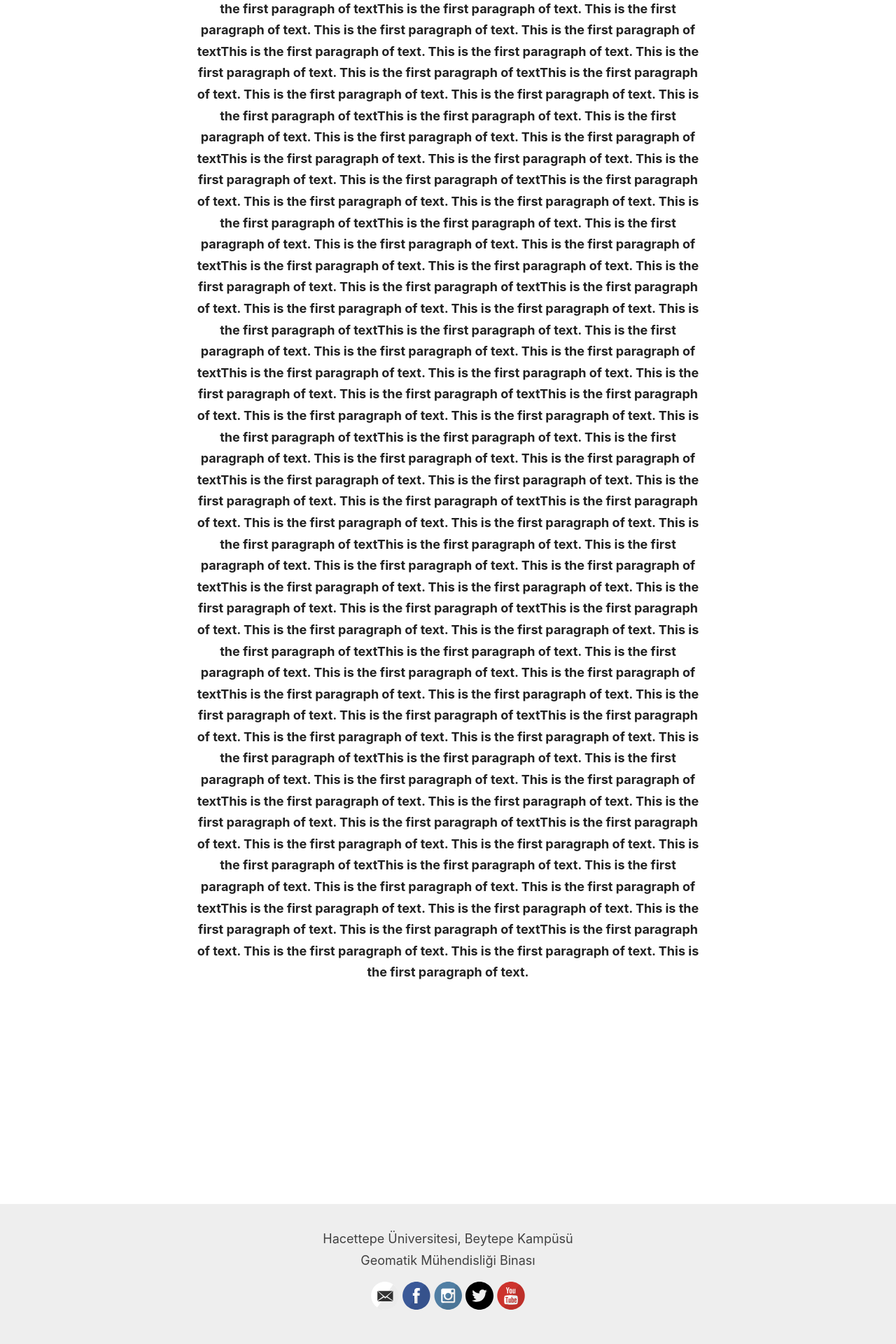
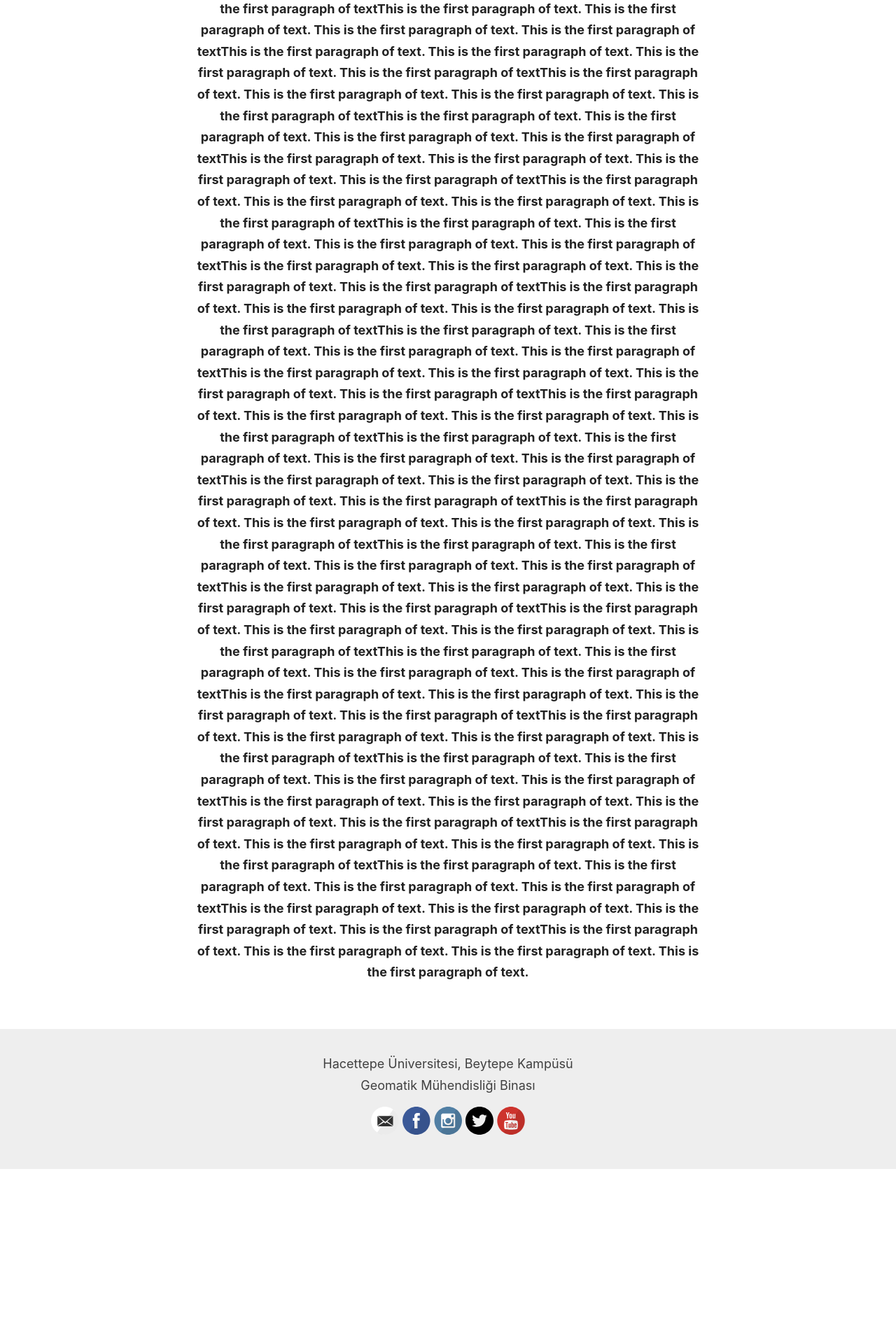
Before and after one commit to kabarmaz/kabarmaz, a Jekyll site: the page built from index.html, in a window 1280 px wide. Shown: the part 823-2743 px from the top of the page at 70% size. Built offline with Jekyll 4.4.1, drawn with Linux system fonts in a browser that asks for light colours; the list of posts is cut into pages by our own code; after the commit the page ends 2493 px from its top, so only the background shows below that.

Commit message:
Update style.scss

```diff
--- a/assets/style.scss
+++ b/assets/style.scss
@@ -408,7 +408,7 @@ nav {
 }
 
 .wrapper-main {
-  padding-bottom: 500px;
+  padding-bottom: 250px;
 }
 
 .wrapper-footer {
```
